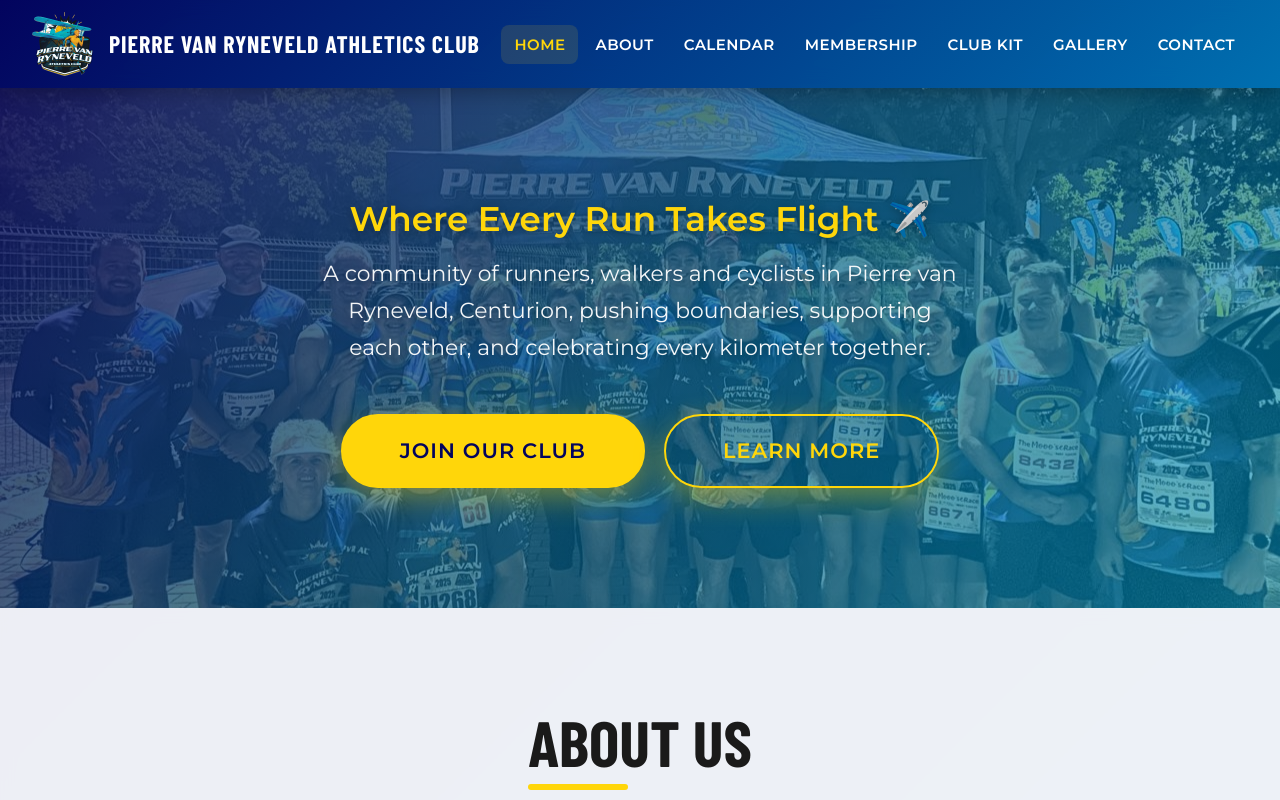
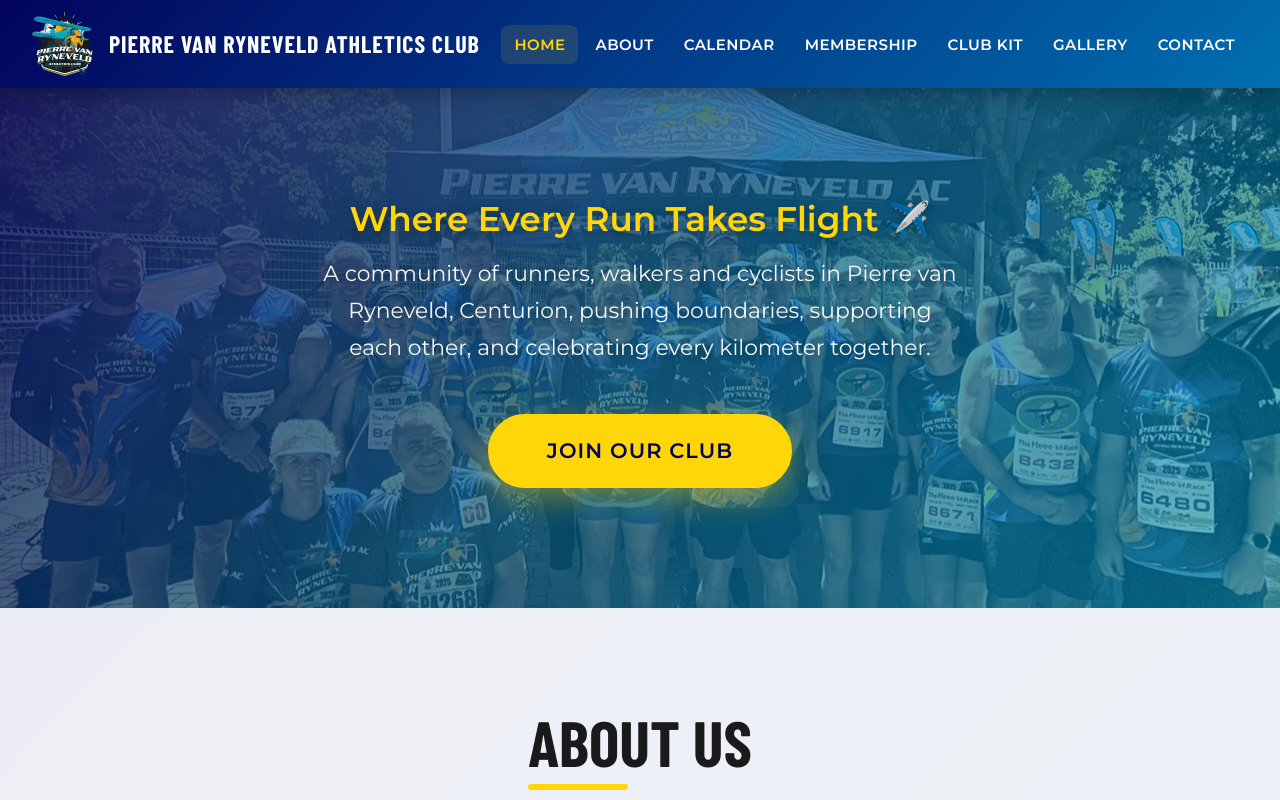
Before and after one commit to pvrac/pvrac-website, a Next.js app: page / in a window 1280 px wide. Shown: the top 800 px of the page. Built offline with nearby package versions, Linux system fonts and the light colour scheme; a web font is replaced by a local one.

Commit message:
Remove Learn More

```diff
--- a/src/app/page.tsx
+++ b/src/app/page.tsx
@@ -20,9 +20,6 @@
           <div className={styles.ctaRow}>
             <Link href="/membership" className="cta-button">
               Join Our Club
-            </Link>
-            <Link href="/about" className="cta-button secondary">
-              Learn More
             </Link>
           </div>
         </div>
```
